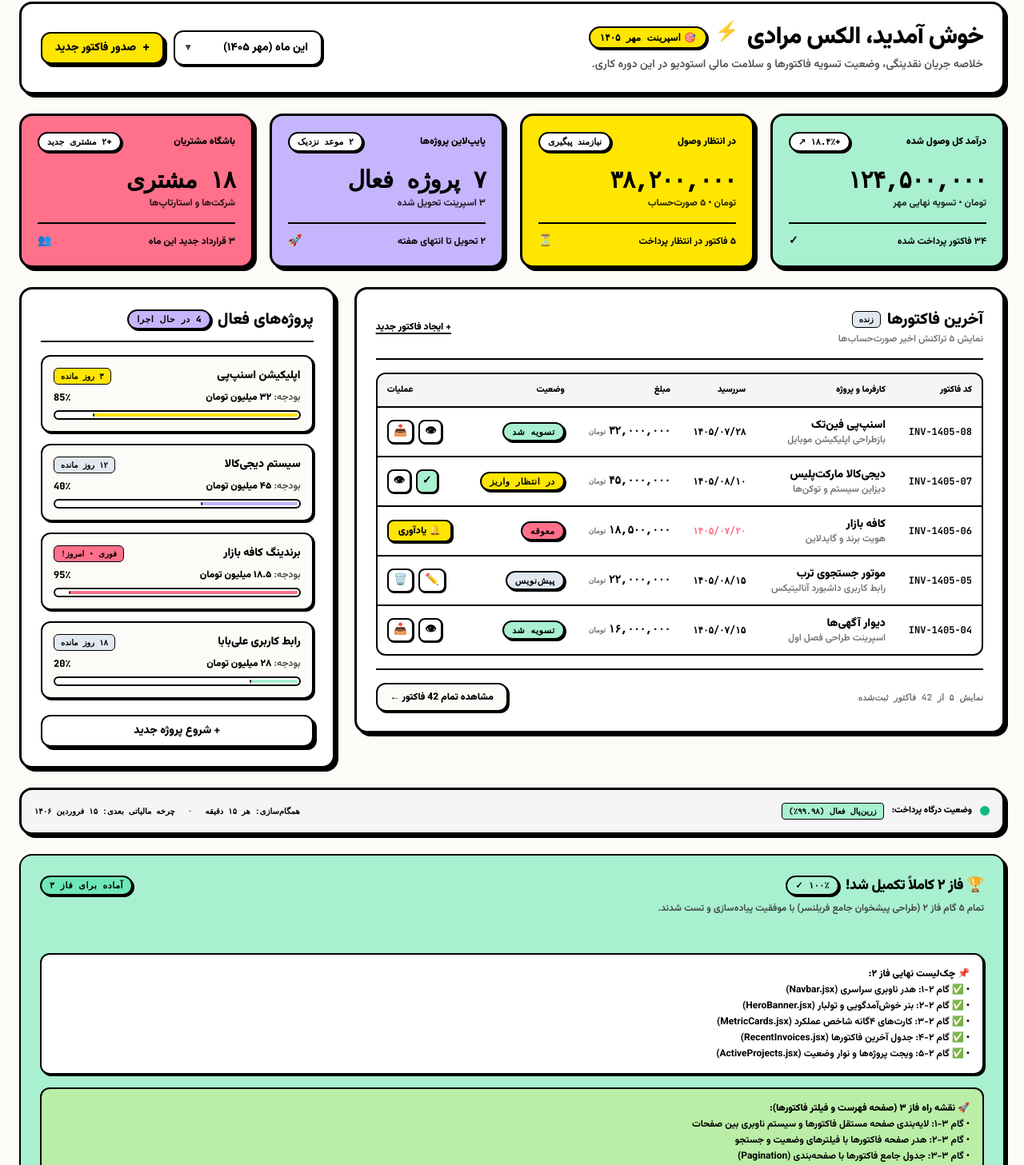
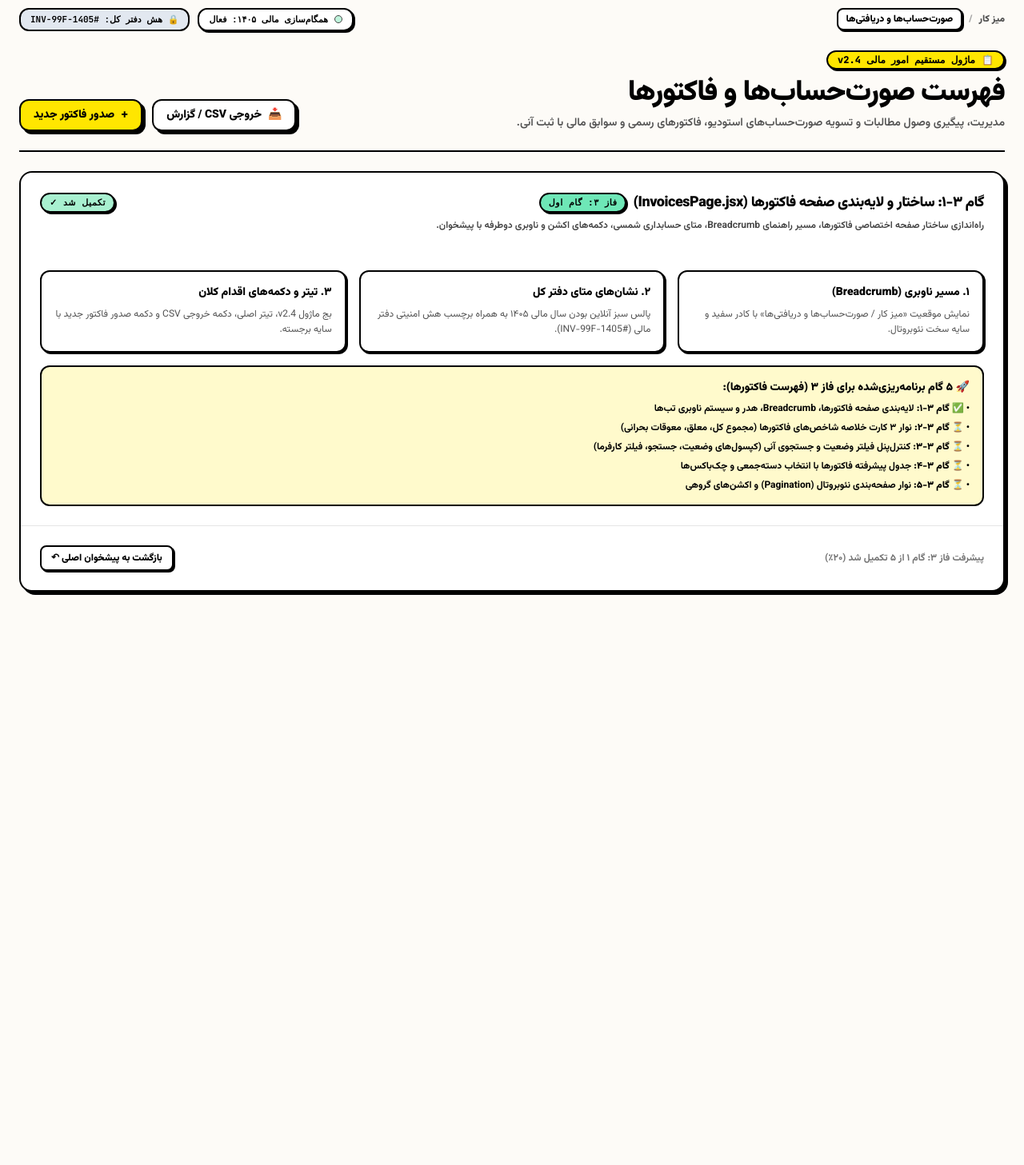
Before and after one commit to ribwar12/freelance-os, a React (Vite) app: page /invoices in a window 1280 px wide. Shown: the part 96-1553 px from the top of the page at 80% size. After the commit the page ends 908 px from the top, so only its background shows below. Built offline with nearby package versions, Linux system fonts and the light colour scheme; the HTML template or start-up script is replaced by a standard one.

Commit message:
feat: complete step 3.1 with InvoicesPage layout, breadcrumb, and navigation

```diff
--- a/src/App.jsx
+++ b/src/App.jsx
@@ -4,18 +4,19 @@ import { HeroBanner } from './components/dashboard/HeroBanner';
 import { MetricCards } from './components/dashboard/MetricCards';
 import { RecentInvoices } from './components/dashboard/RecentInvoices';
 import { ActiveProjects, StatusTicker } from './components/dashboard/ActiveProjects';
+import { InvoicesPage } from './components/invoices/InvoicesPage';
 import { Button } from './components/ui/Button';
 import { Card, CardHeader, CardTitle, CardDescription, CardContent, CardFooter } from './components/ui/Card';
 import { Badge } from './components/ui/Badge';
 
 export default function App() {
-  const [activeTab, setActiveTab] = useState('dashboard');
+  const [activeTab, setActiveTab] = useState('invoices'); // نمایش مستقیم گام ۳-۱
   const [period, setPeriod] = useState('current_month');
   const [actionNotice, setActionNotice] = useState('');
 
   const handleTabChange = (tabId) => {
     setActiveTab(tabId);
-    setActionNotice(`تب «${getTabName(tabId)}» انتخاب شد.`);
+    setActionNotice(`انتقال به بخش «${getTabName(tabId)}» انجام شد.`);
   };
 
   const getTabName = (id) => {
@@ -213,7 +214,7 @@ export default function App() {
 
   return (
     <div className="min-h-screen bg-canvas font-sans" dir="rtl">
-      {/* کامپوننت نوبار سراسری (گام ۲-۱) */}
+      {/* کامپوننت نوبار سراسری (فاز ۲ گام ۱) با پشتیبانی کامل از سوئیچ تب‌ها */}
       <Navbar
         activeTab={activeTab}
         onTabChange={handleTabChange}
@@ -222,10 +223,10 @@ export default function App() {
       />
 
       <main className="max-w-7xl mx-auto px-4 md:px-6 py-8 space-y-6">
-        {/* اعلان اکشن تعاملی */}
+        {/* اعلان اکشن تعاملی زنده */}
         {actionNotice && (
           <div className="rounded-xl border-2 border-black bg-retro-mint p-3 text-xs md:text-sm font-black text-black shadow-retro-sm flex items-center justify-between">
-            <span>⚡ رویداد دریافتی: {actionNotice}</span>
+            <span>⚡ رویداد تعاملی: {actionNotice}</span>
             <button
               onClick={() => setActionNotice('')}
               className="text-black font-bold hover:underline px-2 cursor-pointer"
@@ -235,7 +236,81 @@ export default function App() {
           </div>
         )}
 
-        {/* ۱. بنر خوش‌آمدگویی داشبورد (گام ۲-۲) */}
+        {/* ===================== ۱. صفحه فاکتورها (فاز ۳) ===================== */}
+        {activeTab === 'invoices' && (
+          <InvoicesPage
+            onNewInvoice={() => setActionNotice('کلیک روی «صدور فاکتور جدید» از هدر فاکتورها (فاز ۴)')}
+            onExportCSV={() => setActionNotice('درخواست استخراج خروجی CSV / گزارش مالی')}
+          >
+            {/* کارت گزارش پیشرفت گام ۳-۱ */}
+            <Card variant="default">
+              <CardHeader>
+                <div className="flex items-center justify-between flex-wrap gap-2">
+                  <div className="flex items-center gap-2">
+                    <CardTitle>گام ۳-۱: ساختار و لایه‌بندی صفحه فاکتورها (InvoicesPage.jsx)</CardTitle>
+                    <Badge variant="live">فاز ۳: گام اول</Badge>
+                  </div>
+                  <Badge variant="paid">تکمیل شد ✓</Badge>
+                </div>
+                <CardDescription>
+                  راه‌اندازی ساختار صفحه اختصاصی فاکتورها، مسیر راهنمای Breadcrumb، متای حسابداری شمسی، دکمه‌های اکشن و ناوبری دوطرفه با پیشخوان.
+                </CardDescription>
+              </CardHeader>
+
+              <CardContent className="space-y-4">
+                <div className="grid grid-cols-1 md:grid-cols-3 gap-4">
+                  <div className="p-4 rounded-xl border-2 border-black bg-white shadow-retro-sm space-y-2">
+                    <h4 className="font-black text-sm text-black">۱. مسیر ناوبری (Breadcrumb)</h4>
+                    <p className="text-xs text-neutral-600 leading-relaxed">
+                      نمایش موقعیت «میز کار / صورت‌حساب‌ها و دریافتی‌ها» با کادر سفید و سایه سخت نئوبروتال.
+                    </p>
+                  </div>
+                  <div className="p-4 rounded-xl border-2 border-black bg-white shadow-retro-sm space-y-2">
+                    <h4 className="font-black text-sm text-black">۲. نشان‌های متای دفتر کل</h4>
+                    <p className="text-xs text-neutral-600 leading-relaxed">
+                      پالس سبز آنلاین بودن سال مالی ۱۴۰۵ به همراه برچسب هش امنیتی دفتر مالی (#1405-INV-99F).
+                    </p>
+                  </div>
+                  <div className="p-4 rounded-xl border-2 border-black bg-white shadow-retro-sm space-y-2">
+                    <h4 className="font-black text-sm text-black">۳. تیتر و دکمه‌های اقدام کلان</h4>
+                    <p className="text-xs text-neutral-600 leading-relaxed">
+                      بج ماژول v2.4، تیتر اصلی، دکمه خروجی CSV و دکمه صدور فاکتور جدید با سایه برجسته.
+                    </p>
+                  </div>
+                </div>
+
+                <div className="rounded-xl border-2 border-black bg-retro-yellow/20 p-4 text-xs font-bold text-black space-y-2">
+                  <p className="font-black text-sm">🚀 ۵ گام برنامه‌ریزی‌شده برای فاز ۳ (فهرست فاکتورها):</p>
+                  <p>• ✅ <strong>گام ۳-۱:</strong> لایه‌بندی صفحه فاکتورها، Breadcrumb، هدر و سیستم ناوبری تب‌ها</p>
+                  <p>• ⏳ <strong>گام ۳-۲:</strong> نوار ۳ کارت خلاصه شاخص‌های فاکتورها (مجموع کل، معلق، معوقات بحرانی)</p>
+                  <p>• ⏳ <strong>گام ۳-۳:</strong> کنترل‌پنل فیلتر وضعیت و جستجوی آنی (کپسول‌های وضعیت، جستجو، فیلتر کارفرما)</p>
+                  <p>• ⏳ <strong>گام ۳-۴:</strong> جدول پیشرفته فاکتورها با انتخاب دسته‌جمعی و چک‌باکس‌ها</p>
+                  <p>• ⏳ <strong>گام ۳-۵:</strong> نوار صفحه‌بندی نئوبروتال (Pagination) و اکشن‌های گروهی</p>
+                </div>
+              </CardContent>
+
+              <CardFooter className="justify-between border-t border-neutral-200 pt-4 flex-wrap gap-2">
+                <span className="text-xs font-bold text-neutral-500">
+                  پیشرفت فاز ۳: گام ۱ از ۵ تکمیل شد (۲۰٪)
+                </span>
+                <div className="flex gap-2">
+                  <Button
+                    variant="outline"
+                    size="sm"
+                    onClick={() => handleTabChange('dashboard')}
+                  >
+                    بازگشت به پیشخوان اصلی ↶
+                  </Button>
+                </div>
+              </CardFooter>
+            </Card>
+          </InvoicesPage>
+        )}
+
+        {/* ===================== ۲. صفحه پیشخوان جامع (فاز ۲) ===================== */}
+        {activeTab === 'dashboard' && (
+          <>
+            {/* بنر خوش‌آمدگویی داشبورد (گام ۲-۲) */}
             <HeroBanner
               userName="الکس مرادی"
               sprintLabel="اسپرینت مهر ۱۴۰۵"
@@ -249,22 +324,20 @@ export default function App() {
               }}
             />
 
-        {/* ۲. کارت‌های ۴گانه شاخص عملکرد مالی و کاری (گام ۲-۳) */}
+            {/* کارت‌های ۴گانه شاخص عملکرد مالی و کاری (گام ۲-۳) */}
             <MetricCards metrics={metricsDataByPeriod[period]} />
 
-        {/* ۳. لایه گرید اصلی داشبورد ۸/۴ ستونی (طبق دیزاین استیچ) */}
+            {/* لایه گرید اصلی داشبورد ۸/۴ ستونی */}
             <section className="grid grid-cols-1 lg:grid-cols-12 gap-5 md:gap-6 items-start">
-          {/* ۸ ستون سمت راست: جدول آخرین فاکتورها (گام ۲-۴) */}
               <div className="lg:col-span-8">
                 <RecentInvoices
                   totalCount={42}
                   onCreateInvoice={() => setActionNotice('کلیک روی «ایجاد فاکتور» از جدول فاکتورها (فاز ۴)')}
-              onViewAll={() => setActionNotice('کلیک روی «مشاهده تمام فاکتورها» (فاز ۳)')}
+                  onViewAll={() => handleTabChange('invoices')}
                   onViewInvoice={(id) => setActionNotice(`مشاهده جزئیات فاکتور ${id} (فاز ۳)`)}
                 />
               </div>
 
-          {/* ۴ ستون سمت چپ: ویجت پروژه‌های فعال (گام ۲-۵) */}
               <div className="lg:col-span-4">
                 <ActiveProjects
                   onNewProject={() => setActionNotice('کلیک روی «شروع پروژه جدید» (فاز آینده)')}
@@ -272,51 +345,32 @@ export default function App() {
               </div>
             </section>
 
-        {/* ۴. نوار وضعیت سیستم پایین داشبورد (گام ۲-۵) */}
+            {/* نوار وضعیت سیستم پایین داشبورد (گام ۲-۵) */}
             <StatusTicker />
+          </>
+        )}
 
-        {/* ۵. کارت جشن تکمیل فاز ۲ 🎉 */}
-        <Card variant="mint">
+        {/* ===================== ۳. سایر تب‌ها (مشتریان، پروژه‌ها، گزارشات) ===================== */}
+        {activeTab !== 'dashboard' && activeTab !== 'invoices' && (
+          <Card variant="default">
             <CardHeader>
-            <div className="flex items-center justify-between flex-wrap gap-2">
-              <div className="flex items-center gap-2">
-                <CardTitle>🏆 فاز ۲ کاملاً تکمیل شد!</CardTitle>
-                <Badge variant="paid">۱۰۰٪ ✓</Badge>
-              </div>
-              <Badge variant="live">آماده برای فاز ۳</Badge>
-            </div>
+              <CardTitle>بخش {getTabName(activeTab)}</CardTitle>
               <CardDescription>
-              تمام ۵ گام فاز ۲ (طراحی پیشخوان جامع فریلنسر) با موفقیت پیاده‌سازی و تست شدند.
+                این ماژول در فازهای بعدی توسعه داده خواهد شد.
               </CardDescription>
             </CardHeader>
-
-          <CardContent className="space-y-4">
-            <div className="rounded-xl border-2 border-black bg-white p-4 text-xs font-bold text-black space-y-1 shadow-retro-sm">
-              <p className="font-black">📌 چک‌لیست نهایی فاز ۲:</p>
-              <p>• ✅ گام ۲-۱: هدر ناوبری سراسری (Navbar.jsx)</p>
-              <p>• ✅ گام ۲-۲: بنر خوش‌آمدگویی و تولبار (HeroBanner.jsx)</p>
-              <p>• ✅ گام ۲-۳: کارت‌های ۴گانه شاخص عملکرد (MetricCards.jsx)</p>
-              <p>• ✅ گام ۲-۴: جدول آخرین فاکتورها (RecentInvoices.jsx)</p>
-              <p>• ✅ گام ۲-۵: ویجت پروژه‌ها و نوار وضعیت (ActiveProjects.jsx)</p>
-            </div>
-
-            <div className="rounded-xl border-2 border-black bg-retro-yellow/20 p-4 text-xs font-bold text-black space-y-1">
-              <p className="font-black">🚀 نقشه راه فاز ۳ (صفحه فهرست و فیلتر فاکتورها):</p>
-              <p>• گام ۳-۱: لایه‌بندی صفحه مستقل فاکتورها و سیستم ناوبری بین صفحات</p>
-              <p>• گام ۳-۲: هدر صفحه فاکتورها با فیلترهای وضعیت و جستجو</p>
-              <p>• گام ۳-۳: جدول جامع فاکتورها با صفحه‌بندی (Pagination)</p>
-              <p>• گام ۳-۴: مودال جزئیات فاکتور (Invoice Detail Modal)</p>
-              <p>• گام ۳-۵: عملیات دسته‌جمعی و خروجی CSV/PDF</p>
-            </div>
+            <CardContent>
+              <p className="text-xs font-bold text-neutral-600">
+                در حال حاضر فاز ۱ (دیزاین سیستم) و فاز ۲ (پیشخوان) کامل شده‌اند و فاز ۳ (فهرست فاکتورها) در جریان است.
+              </p>
             </CardContent>
-
-          <CardFooter className="justify-between border-t border-neutral-200 pt-4">
-            <span className="text-xs font-bold text-neutral-500">
-              پیشرفت کل پروژه: فاز ۲ از ۵ تکمیل شد (۴۰٪)
-            </span>
-            <Badge variant="default">در انتظار شروع فاز ۳</Badge>
+            <CardFooter>
+              <Button size="sm" variant="default" onClick={() => handleTabChange('invoices')}>
+                مشاهده صفحه فاکتورها (فاز ۳)
+              </Button>
             </CardFooter>
           </Card>
+        )}
       </main>
     </div>
   );
--- /dev/null
+++ b/src/components/invoices/InvoicesPage.jsx
@@ -0,0 +1,83 @@
+import React from 'react';
+import { Button } from '../ui/Button';
+
+export function InvoicesPage({
+  onNewInvoice,
+  onExportCSV,
+  children,
+}) {
+  return (
+    <div className="flex flex-col w-full pb-10 space-y-6">
+      {/* ردیف مسیر ناوبری (Breadcrumb) و متای حسابداری زنده */}
+      <div className="flex flex-wrap items-center justify-between gap-3 pt-2">
+        {/* مسیر جاری */}
+        <div className="flex items-center gap-2 text-xs font-black text-neutral-600">
+          <span className="cursor-pointer hover:text-black transition-colors">
+            میز کار
+          </span>
+          <span className="text-neutral-400">/</span>
+          <span className="text-black bg-white px-2.5 py-1 border-2 border-black rounded-lg shadow-retro-sm">
+            صورت‌حساب‌ها و دریافتی‌ها
+          </span>
+        </div>
+
+        {/* متای وضعیت آنلاین و دفتر مالی */}
+        <div className="flex items-center gap-2.5 flex-wrap">
+          <div className="flex items-center gap-2 bg-white px-3 py-1 border-2 border-black rounded-xl shadow-retro-sm">
+            <span className="w-2.5 h-2.5 rounded-full bg-retro-mint border border-black animate-pulse" />
+            <span className="font-mono text-[11px] font-bold text-black">
+              همگام‌سازی مالی ۱۴۰۵: فعال
+            </span>
+          </div>
+          <div className="hidden sm:flex items-center gap-1.5 px-3 py-1 bg-retro-slate border-2 border-black rounded-xl font-mono text-[11px] font-bold text-black">
+            <span>🔒 هش دفتر کل: #1405-INV-99F</span>
+          </div>
+        </div>
+      </div>
+
+      {/* هدر اصلی صفحه و دکمه‌های اقدام کلان */}
+      <div className="flex flex-col lg:flex-row lg:items-end justify-between gap-5 pb-6 border-b-2 border-black">
+        <div className="space-y-2">
+          <div className="inline-flex items-center gap-2 px-3 py-0.5 rounded-full bg-retro-yellow border-2 border-black font-mono text-xs font-black shadow-retro-sm">
+            <span>📋</span>
+            <span>ماژول مستقیم امور مالی v2.4</span>
+          </div>
+          <h1 className="text-2xl md:text-3xl lg:text-4xl font-black text-black tracking-tight font-sans">
+            فهرست صورت‌حساب‌ها و فاکتورها
+          </h1>
+          <p className="text-xs md:text-sm font-semibold text-neutral-600 max-w-2xl leading-relaxed">
+            مدیریت، پیگیری وصول مطالبات و تسویه صورت‌حساب‌های استودیو، فاکتورهای رسمی و سوابق مالی با ثبت آنی.
+          </p>
+        </div>
+
+        {/* دکمه‌های عملیات بالای صفحه */}
+        <div className="flex flex-wrap items-center gap-3">
+          <Button
+            variant="outline"
+            size="default"
+            onClick={onExportCSV}
+            className="shadow-retro hover:shadow-retro-lg gap-2 text-xs md:text-sm"
+          >
+            <span>📥</span>
+            <span>خروجی CSV / گزارش</span>
+          </Button>
+
+          <Button
+            variant="default"
+            size="default"
+            onClick={onNewInvoice}
+            className="shadow-retro hover:shadow-retro-lg gap-2 text-xs md:text-sm"
+          >
+            <span className="text-base font-black">+</span>
+            <span>صدور فاکتور جدید</span>
+          </Button>
+        </div>
+      </div>
+
+      {/* محتوای درونی صفحه (کارت‌های آماری، فیلتر و جدول که در گام‌های بعدی اضافه می‌شوند) */}
+      {children}
+    </div>
+  );
+}
+
+export default InvoicesPage;
```
Also changed, not shown: 1 other file (tests, documents, lock files or other folders). Lines whose indentation alone changed are shown as unchanged.
